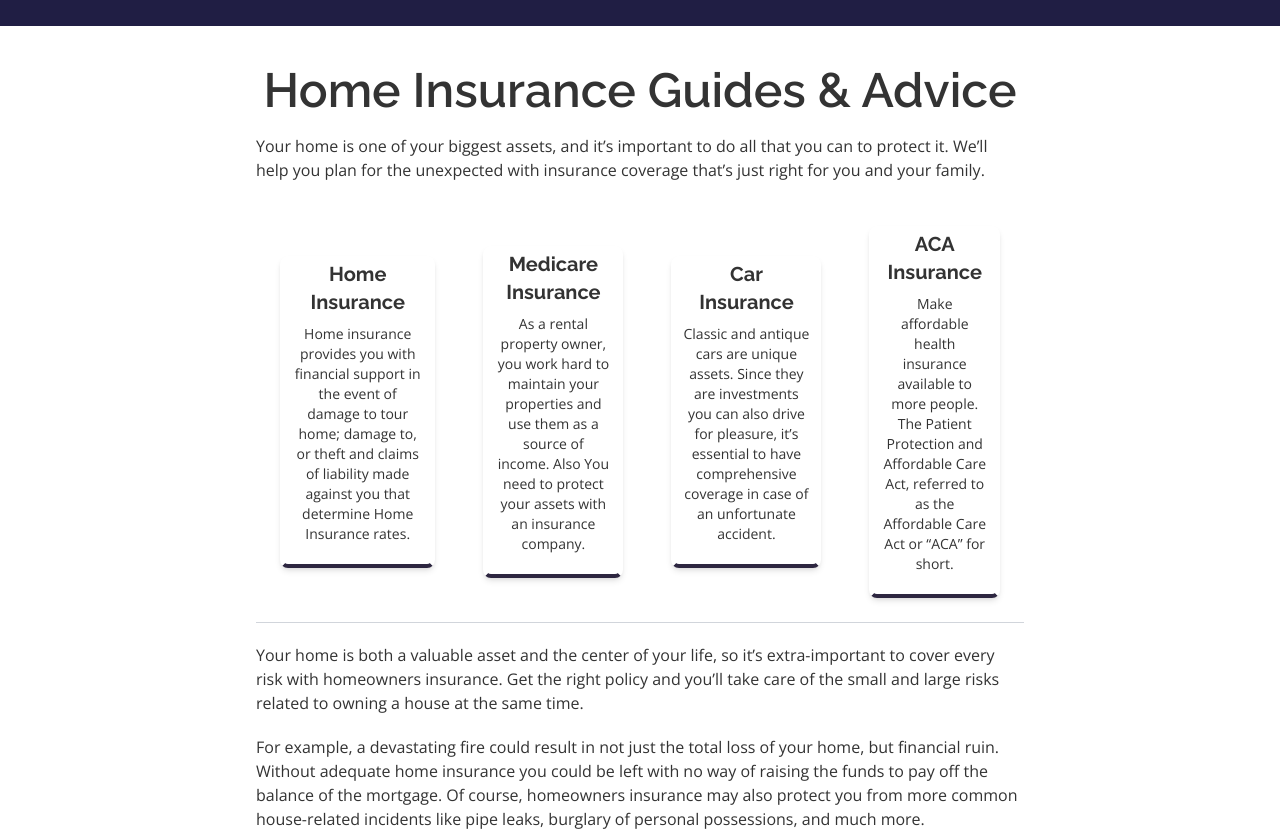
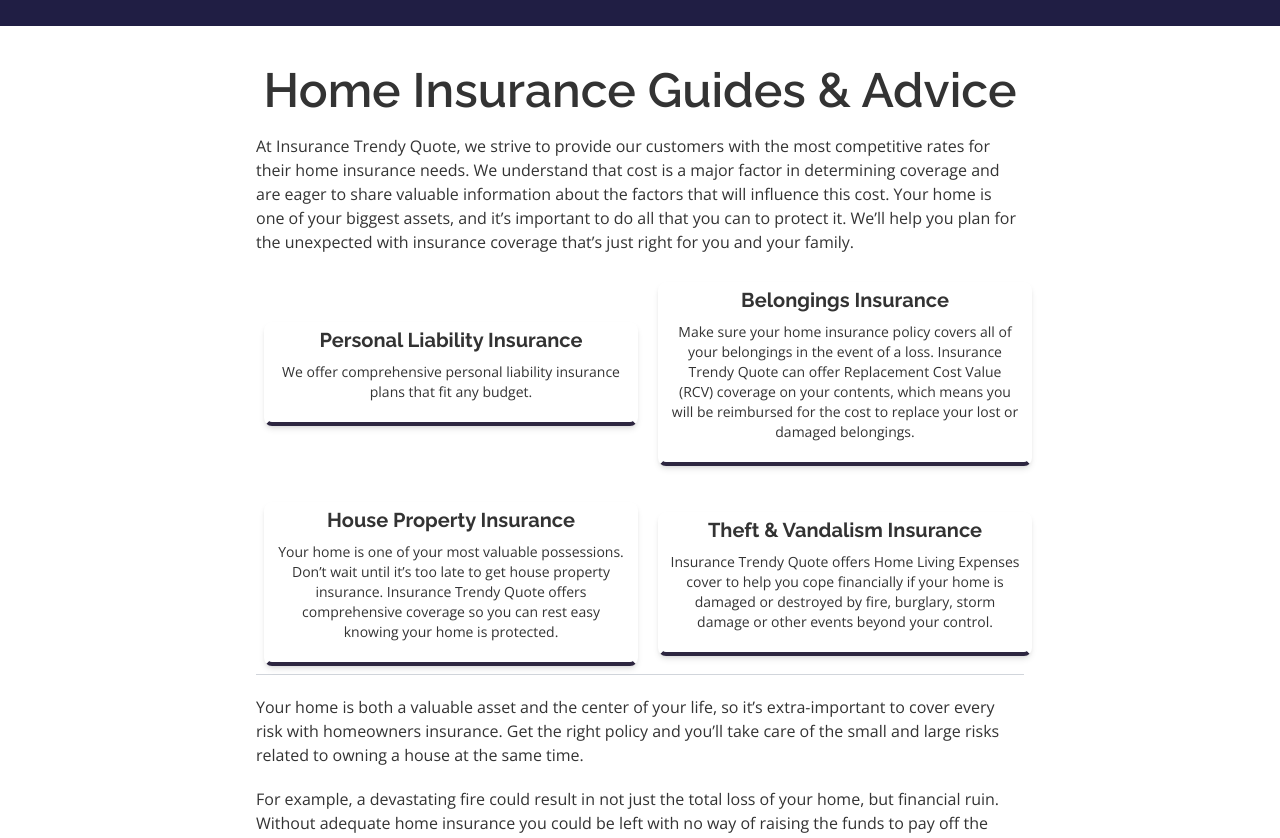
Before and after one commit to nosianuri/insurance-quote, a React (Create React App) app: page /home-insurance in a window 1280 px wide. Shown: the part 600-1438 px from the top of the page. Built offline with nearby package versions, Linux system fonts and the light colour scheme.

Commit message:
home info add

```diff
--- a/src/Components/Shared/Navbar/Nav.css
+++ b/src/Components/Shared/Navbar/Nav.css
@@ -56,7 +56,7 @@
 
   .menu-items a:hover,
   .menu-items button:hover {
-    background-color: #2d2640;
+    background-color: #2f2d51;
   }
 
   .arrow::after {
@@ -81,7 +81,7 @@
     min-width: 12rem;
     padding: 0.5rem 0;
     list-style: none;
-    background-color: #2d2640;
+    background-color: #211e4a;
     border-radius: 0.2rem;
     display: none;
   }
--- a/src/Pages/HomeInsurance/HiAbout/HiAbout.js
+++ b/src/Pages/HomeInsurance/HiAbout/HiAbout.js
@@ -7,7 +7,7 @@
     <div className='lg:mx-36 my-10'>
       <div className='lg:mx-28 mx-5'>
         <h1 className='head-title font-semibold lg:text-5xl text-2xl text-center mb-5'>Home Insurance Guides & Advice</h1>
-        <p className='my-5'>Your home is one of your biggest assets, and it’s important to do all that you can to protect it. We’ll help you plan for the unexpected with insurance coverage that’s just right for you and your family.</p>
+        <p className='my-5'>At Insurance Trendy Quote, we strive to provide our customers with the most competitive rates for their home insurance needs. We understand that cost is a major factor in determining coverage and are eager to share valuable information about the factors that will influence this cost. Your home is one of your biggest assets, and it’s important to do all that you can to protect it. We’ll help you plan for the unexpected with insurance coverage that’s just right for you and your family.</p>
         <HiInfo />
         <div className='lg:w-full w-full h-[1px] bg-gray-300'></div>
         <p className='my-5'>Your home is both a valuable asset and the center of your life, so it’s extra-important to cover every risk with homeowners insurance. Get the right policy and you’ll take care of the small and large risks related to owning a house at the same time.</p>
@@ -42,7 +42,7 @@
             <h1 className='head-title font-bold lg:text-3xl text-xl'>Get better home insurance today</h1>
             <p className='my-3 lg:text-md text-sm'>Get a sense of pricing or weigh your coverage options to easily insure your home.</p>
             <a href="#top-form">
-            <button id='action-btn' className='px-4 py-2 lg:text-xl text-md bg-[#3e37b7] text-white font-semibold'>Get a Quote</button>
+              <button id='action-btn' className='px-4 py-2 lg:text-xl text-md bg-[#3e37b7] text-white font-semibold'>Get a Quote</button>
             </a>
           </div>
           <div>
--- a/src/Pages/HomeInsurance/HiAbout/HiInfo.js
+++ b/src/Pages/HomeInsurance/HiAbout/HiInfo.js
@@ -5,33 +5,33 @@
     const products = [
         {
             _id: 1,
-            name: 'Home Insurance',
-            description: 'Home insurance provides you with financial support in the event of damage to tour home; damage to, or theft and claims of liability made against you that determine Home Insurance rates.',
+            name: 'Personal Liability Insurance',
+            description: 'We offer comprehensive personal liability insurance plans that fit any budget.',
             link: '/home-insurance',
 
         },
         {
             _id: 2,
-            name: 'Medicare Insurance',
-            description: 'As a rental property owner, you work hard to maintain your properties and use them as a source of income. Also You need to protect your assets with an insurance company. ',
+            name: 'Belongings Insurance',
+            description: 'Make sure your home insurance policy covers all of your belongings in the event of a loss. Insurance Trendy Quote can offer Replacement Cost Value (RCV) coverage on your contents, which means you will be reimbursed for the cost to replace your lost or damaged belongings.',
             link: '/medicare-insurance',
         },
         {
             _id: 3,
-            name: 'Car Insurance',
-            description: 'Classic and antique cars are unique assets. Since they are investments you can also drive for pleasure, it’s essential to have comprehensive coverage in case of an unfortunate accident.',
+            name: 'House Property Insurance',
+            description: 'Your home is one of your most valuable possessions. Don’t wait until it’s too late to get house property insurance. Insurance Trendy Quote offers comprehensive coverage so you can rest easy knowing your home is protected.',
             link: '/car-insurance',
         },
         {
             _id: 4,
-            name: 'ACA Insurance',
-            description: 'Make affordable health insurance available to more people. The Patient Protection and Affordable Care Act, referred to as the Affordable Care Act or “ACA” for short.',
+            name: 'Theft & Vandalism Insurance',
+            description: 'Insurance Trendy Quote offers Home Living Expenses cover to help you cope financially if your home is damaged or destroyed by fire, burglary, storm damage or other events beyond your control.',
             link: '/aca-insurance',
         },
     ]
-  return (
-    <div className=' lg:mt-5 md:mt-5 mt-3' id='get-quote'>
-            <div className='flex justify-center items-center '>
+    return (
+        <div className=' lg:mt-5 md:mt-5 mt-3' id='get-quote'>
+            <div className='grid lg:grid-cols-2 md:grid-cols-2 grid-cols-1 gap-5 justify-center items-center '>
                 {
                     products.map(product => <HiInfoCard
                         key={product._id}
@@ -41,7 +41,7 @@
 
             </div>
         </div>
-  )
+    )
 }
 
 export default HiInfo
--- a/src/Pages/HomeInsurance/HiAbout/HiInfoCard.js
+++ b/src/Pages/HomeInsurance/HiAbout/HiInfoCard.js
@@ -3,8 +3,8 @@
 const HiInfoCard = (props) => {
     const { name, description } = props.product;
   return (
-    <div className='flex '>
-            <div className='flex flex-col bg-white rounded-lg shadow-md hover:shadow-2xl w-full m-6 overflow-hidden border-4 border-white border-b-[#2d2640]'>
+    <div className=' '>
+            <div className=' bg-white rounded-lg shadow-md hover:shadow-2xl w-full m-2 overflow-hidden border-4 border-white border-b-[#2d2640]'>
                 <h2 className='head-title text-center px-2 font-bold text-xl mb-2'>{name}</h2>
                 <p className='text-sm text-center px-2 pb-5'>{description}</p>
             </div>
```
